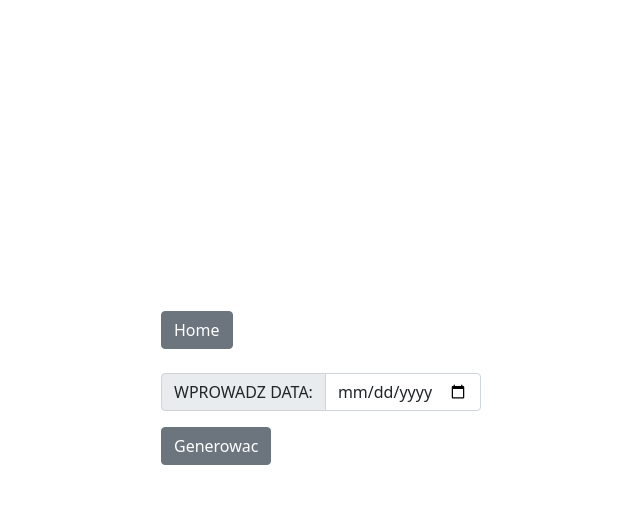
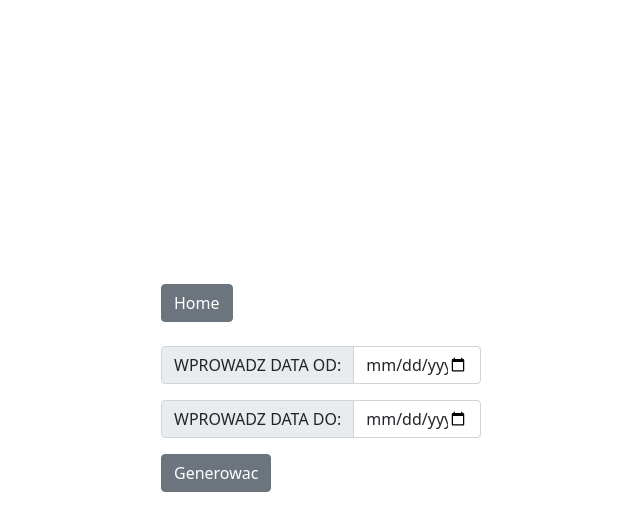
Before and after one commit to MrYuriy/zwroty_stock, a Django app: page /report-wz in a window 1280 px wide. Shown: the top 531 px of the page, without its empty margins (319-959 px from the left). Run offline with Django 5.2, Linux system fonts and the light colour scheme; the visitor is signed in with stand-in values (Sample User, id 1).

Commit message:
Add fillter befor/after by date

```diff
--- a/templates/zwroty/report_wz.html
+++ b/templates/zwroty/report_wz.html
@@ -10,8 +10,13 @@
    <form method="post" action="{% url 'zwroty:report_wz' %}" target="_blank">
      {% csrf_token %}
     <div class="input-group mb-3" type="number">
-    <span class="input-group-text" id="inputGroup-sizing-default">WPROWADZ DATA: </span>
-    <input name="day", id="day" type="date" class="form-control" aria-describedby="inputGroup-sizing-default" required>
+      <span class="input-group-text" id="inputGroup-sizing-default">WPROWADZ DATA OD: </span>
+      <input name="day_aft", id="day_aft" type="date" class="form-control" aria-describedby="inputGroup-sizing-default">
+    </div>
+
+    <div class="input-group mb-3" type="number">
+      <span class="input-group-text" id="inputGroup-sizing-default">WPROWADZ DATA DO: </span>
+      <input name="day_bef", id="day_bef" type="date" class="form-control" aria-describedby="inputGroup-sizing-default">
     </div>
 
     <button type="submit" class="btn btn-secondary">Generowac</button>
--- a/zwroty/views.py
+++ b/zwroty/views.py
@@ -190,12 +190,18 @@ class ReportWZView(LoginRequiredMixin, View):
     def get(self, request, *args, **kwargs):
         return render(request, self.template_name)
     def post(self, request, *args, **kwargs):
-        rec_day = self.request.POST.get("day")
-        rec_day = datetime.strptime(rec_day, "%Y-%m-%d")
+        rec_day_aft = self.request.POST.get("day_aft", None)
+        rec_day_bef = self.request.POST.get("day_bef", None)
 
-        order_list = ReturnOrder.objects.filter(
-            complite_status=False, date_recive__date=rec_day
-            )
+
+        order_list = ReturnOrder.objects.filter(complite_status=False)
+        if rec_day_aft:
+            rec_day_aft = datetime.strptime(rec_day_aft, "%Y-%m-%d")
+            order_list = order_list.filter(date_recive__date__gte=rec_day_aft)
+        if rec_day_bef:
+            rec_day_bef = datetime.strptime(rec_day_bef, "%Y-%m-%d")
+            order_list = order_list.filter(date_recive__date__lte=rec_day_bef)
+
         buffer = io.BytesIO()
         my_canvas = canvas.Canvas(buffer)
 
```
